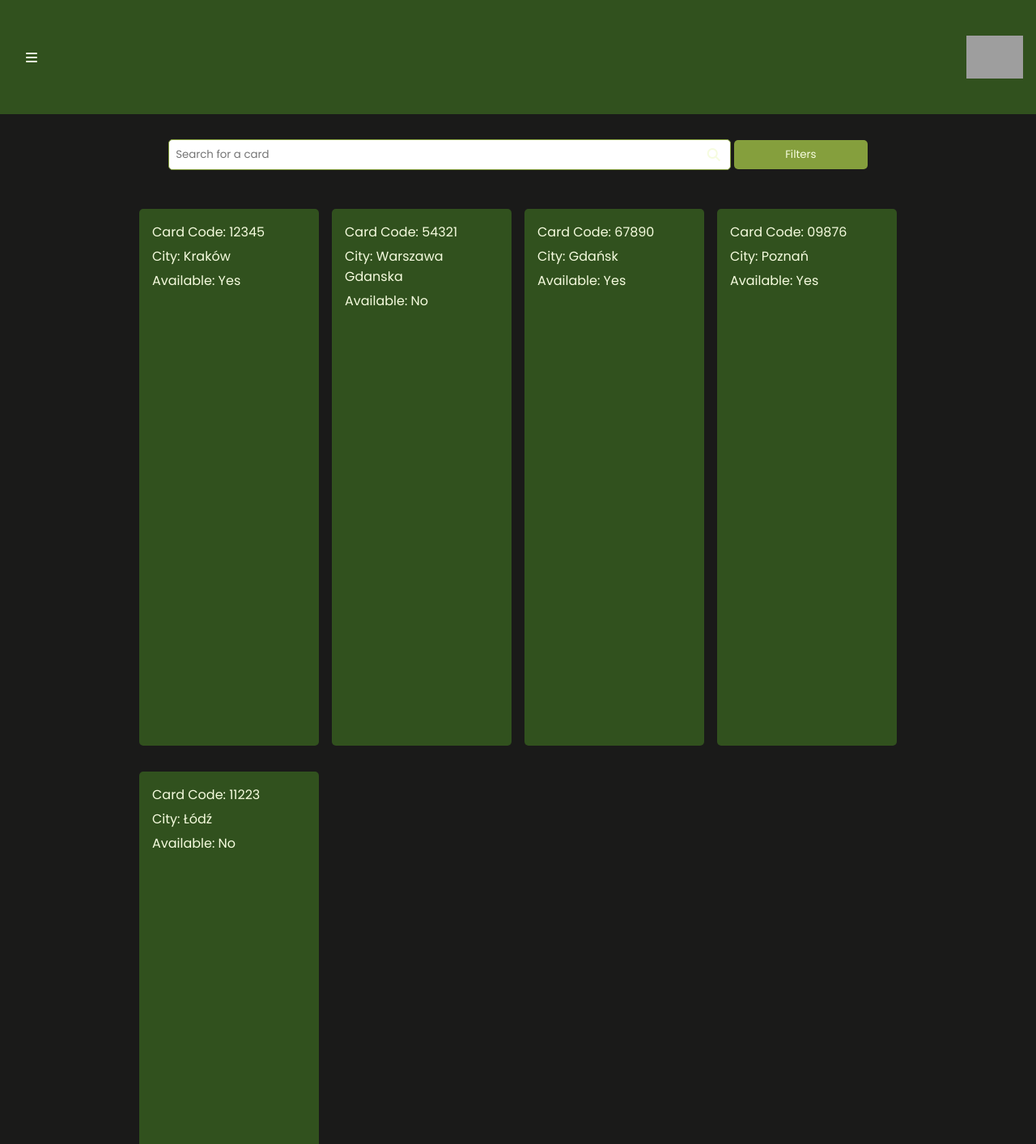
After one commit to mjkj09/Card-Fanatics, a PHP site: page /public/views/cardfinder.html in a window 1280 px wide. The commit adds this page. Shown: the whole page at 81% size. Run offline with PHP 8.4, Linux system fonts and the light colour scheme; some libraries are stand-ins or nearby versions; grey boxes are pictures that could not be loaded.

Commit message:
Implement menu functionality and main page style

```diff
--- /dev/null
+++ b/public/css/cardfinder.css
@@ -0,0 +1,170 @@
+* {
+    box-sizing: border-box;
+    margin: 0;
+    padding: 0;
+    font-family: Poppins, sans-serif
+}
+
+body,
+html {
+    height: 100%;
+    overflow: auto
+}
+
+.main-page {
+    display: flex;
+    flex-direction: column;
+    background-color: #1a1a19;
+    color: #f6fcdf;
+    padding-top: 10vh
+}
+
+.navbar {
+    position: fixed;
+    top: 0;
+    left: 0;
+    width: 100%;
+    background-color: #31511e;
+    height: 10vh;
+    z-index: 5;
+    display: flex;
+    align-items: center;
+    justify-content: space-between;
+    padding: 1rem
+}
+
+.navbar i {
+    padding: 1rem 1rem
+}
+
+.navbar__logo {
+    max-width: 70px
+}
+
+.fullscreen-menu {
+    position: fixed;
+    top: 0;
+    left: 0;
+    width: 100%;
+    height: 100%;
+    background-color: rgba(26, 26, 25, .95);
+    display: none;
+    align-items: center;
+    justify-content: center;
+    flex-direction: column;
+    z-index: 10
+}
+
+.fullscreen-menu ul {
+    list-style: none;
+    padding: 0;
+    text-align: center
+}
+
+.fullscreen-menu li {
+    margin: 1.5rem 0;
+    font-size: 1.5rem;
+    color: #f6fcdf;
+    cursor: pointer
+}
+
+.fullscreen-menu i {
+    position: absolute;
+    top: 1rem;
+    right: 1rem;
+    font-size: 2rem;
+    cursor: pointer
+}
+
+.search-bar {
+    padding: 1rem;
+    text-align: center
+}
+
+.search-bar form {
+    position: relative;
+    display: inline-block;
+    width: 70%;
+    min-width: 165px
+}
+
+.search-bar input {
+    width: 100%;
+    padding: .5rem 2.5rem .5rem .5rem;
+    border: 1px solid #859f3d;
+    border-radius: 5px
+}
+
+.search-bar i {
+    position: absolute;
+    right: .8rem;
+    top: 50%;
+    transform: translateY(-50%);
+    cursor: pointer
+}
+
+.filter-button {
+    padding: .5rem;
+    background-color: #859f3d;
+    color: #f6fcdf;
+    border: none;
+    border-radius: 5px;
+    display: inline-block;
+    min-width: 165px;
+    margin-top: 1rem
+}
+
+.results {
+    padding: 1rem;
+    height: 100vh
+}
+
+.result-item {
+    background-color: #31511e;
+    margin-bottom: 1rem;
+    padding: 1rem;
+    border-radius: 5px;
+    min-width: 167px
+}
+
+.result-item__details p {
+    margin-bottom: .3rem
+}
+
+@media (min-width:1000px) {
+    .main-page {
+        display: flex;
+        flex-direction: column;
+        align-items: center
+    }
+
+    .content {
+        display: flex;
+        flex-direction: column;
+        align-items: center;
+        width: 100%
+    }
+
+    .search-bar {
+        justify-content: center;
+        align-items: center;
+        width: 80%;
+        max-width: 1200px
+    }
+
+    .results {
+        display: grid;
+        grid-template-columns: repeat(auto-fit, minmax(200px, 1fr));
+        gap: 1rem;
+        padding: 2rem;
+        width: 80%;
+        max-width: 1000px
+    }
+
+    .result-item {
+        background-color: #31511e;
+        padding: 1rem;
+        border-radius: 5px;
+        min-width: 200px
+    }
+}
--- /dev/null
+++ b/public/js/menu.js
@@ -0,0 +1,22 @@
+document.addEventListener('DOMContentLoaded', function() {
+    const menuToggle = document.getElementById('menu-toggle');
+    const closeMenu = document.getElementById('close-menu');
+    const fullscreenMenu = document.getElementById('fullscreen-menu');
+
+    // Otwórz menu
+    menuToggle.addEventListener('click', function() {
+        fullscreenMenu.style.display = 'flex';
+    });
+
+    // Zamknij menu
+    closeMenu.addEventListener('click', function() {
+        fullscreenMenu.style.display = 'none';
+    });
+
+    // Ukryj menu przy kliknięciu opcji
+    document.querySelectorAll('.menu-options li').forEach(item => {
+        item.addEventListener('click', function() {
+            fullscreenMenu.style.display = 'none';
+        });
+    });
+});
--- /dev/null
+++ b/public/views/cardfinder.html
@@ -0,0 +1,80 @@
+<!DOCTYPE html>
+<html lang="en">
+<head>
+    <meta charset="UTF-8">
+    <meta name="viewport" content="width=device-width, initial-scale=1.0">
+    <link rel="stylesheet" href="../css/style.css">
+    <link rel="stylesheet" href="../css/cardfinder.css">
+    <link href="https://fonts.googleapis.com/css2?family=Noto+Sans:ital,wght@0,594;1,594&family=Poppins:ital,wght@0,400;1,600&display=swap" rel="stylesheet">
+    <script src="https://kit.fontawesome.com/4dc72001e9.js" crossorigin="anonymous"></script>
+    <title>Card Finder</title>
+</head>
+<body>
+    <div class="main-page">
+        <nav class="navbar">
+            <i class="fa-solid fa-bars" id="menu-toggle" style="color: #f6fcdf;"></i>
+            <img src="../img/logo.svg" class="navbar__logo" alt="Logo">
+        </nav>
+
+        <div id="fullscreen-menu" class="fullscreen-menu">
+            <i class="fa-solid fa-times" id="close-menu" style="color: #f6fcdf;"></i>
+            <ul class="menu-options">
+                <li>Card search</li>
+                <li>My personal data</li>
+                <li>Cards for trade</li>
+                <li>Wishlist</li>
+            </ul>
+        </div>
+
+        <main class="content">
+            <header class="search-bar">
+                <form>
+                    <input placeholder="Search for a card" type="text" name="search" id="search">
+                    <i class="fa-solid fa-search" style="color: #f6fcdf;"></i>
+                </form>
+                <button class="filter-button">Filters</button>
+            </header>
+
+            <section class="results">
+                <div class="result-item">
+                    <div class="result-item__details">
+                        <p>Card Code: 12345</p>
+                        <p>City: Kraków</p>
+                        <p>Available: Yes</p>
+                    </div>
+                </div>
+                <div class="result-item">
+                    <div class="result-item__details">
+                        <p>Card Code: 54321</p>
+                        <p>City: Warszawa Gdanska</p>
+                        <p>Available: No</p>
+                    </div>
+                </div>
+                <div class="result-item">
+                    <div class="result-item__details">
+                        <p>Card Code: 67890</p>
+                        <p>City: Gdańsk</p>
+                        <p>Available: Yes</p>
+                    </div>
+                </div>
+                <div class="result-item">
+                    <div class="result-item__details">
+                        <p>Card Code: 09876</p>
+                        <p>City: Poznań</p>
+                        <p>Available: Yes</p>
+                    </div>
+                </div>
+                <div class="result-item">
+                    <div class="result-item__details">
+                        <p>Card Code: 11223</p>
+                        <p>City: Łódź</p>
+                        <p>Available: No</p>
+                    </div>
+                </div>
+            </section>
+        </main>
+    </div>
+
+    <script src="../js/menu.js"></script>
+</body>
+</html>
--- a/public/views/login.html
+++ b/public/views/login.html
@@ -3,10 +3,10 @@
 <head>
     <meta charset="UTF-8">
     <meta name="viewport" content="width=device-width, initial-scale=1.0">
-    <link rel="stylesheet" href="../css/style.css">
+    <link rel="stylesheet" href="../css/login.css">
     <link href="https://fonts.googleapis.com/css2?family=Noto+Sans:ital,wght@0,594;1,594&family=Poppins:ital,wght@0,400;1,600&display=swap" rel="stylesheet">
     <link href="https://fonts.googleapis.com/css2?family=Poppins:wght@400;600;900&display=swap" rel="stylesheet">
-    <link rel="stylesheet" href="https://cdnjs.cloudflare.com/ajax/libs/font-awesome/6.0.0-beta3/css/all.min.css">
+    <script src="https://kit.fontawesome.com/4dc72001e9.js" crossorigin="anonymous"></script>
     <title>Login Page</title>
 </head>
 <body>
@@ -23,7 +23,7 @@
                 <form class="login-box__form" action="#" method="POST">
                     <div class="form__input-group">
                         <i class="fa-solid fa-envelope fa-sm" style="color: #f6fcdf;"></i>
-                        <input type="text" id="username" name="username" class="form__input" placeholder="Email or Username" required>
+                        <input type="email" id="email" name="email" class="form__input" placeholder="Email" required>
                     </div>
 
                     <div class="form__input-group">
```
Also changed, not shown: public/css/login.css (renamed from public/css/style.css, +40 -37 lines).
